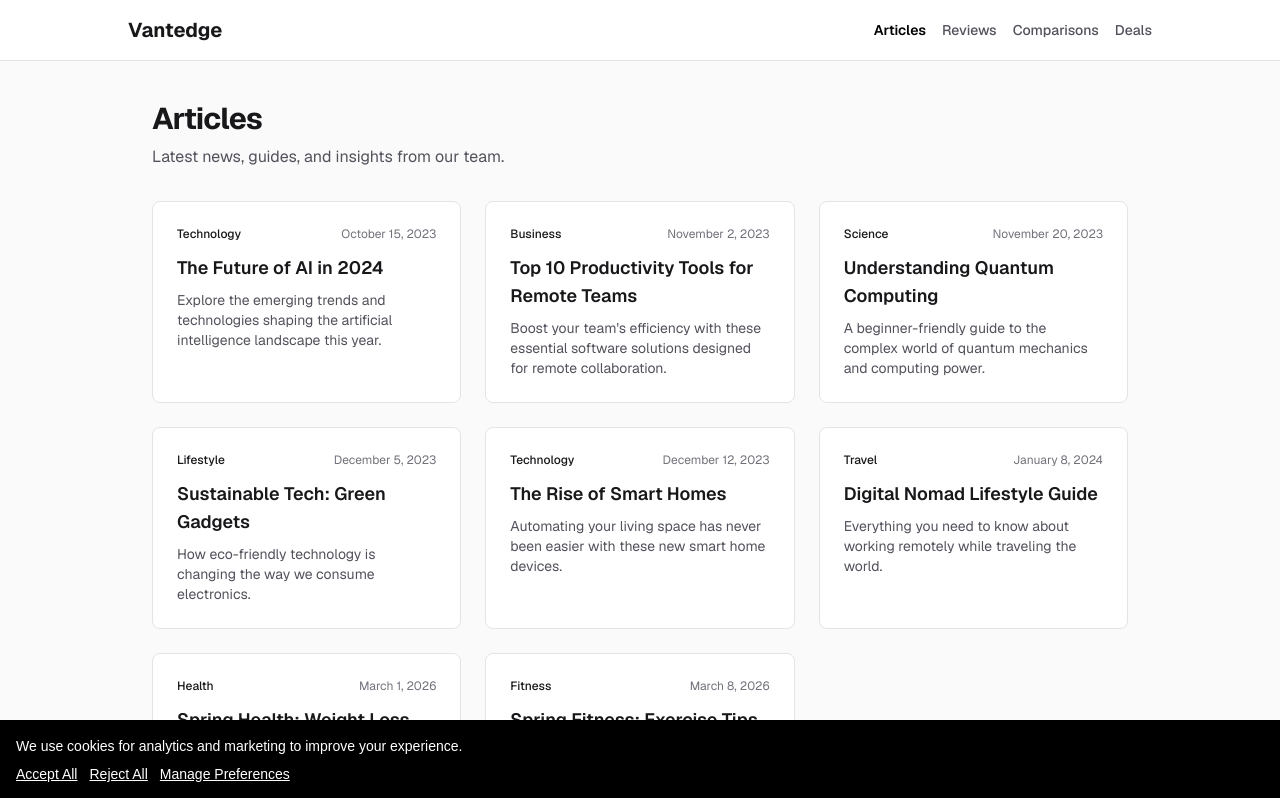
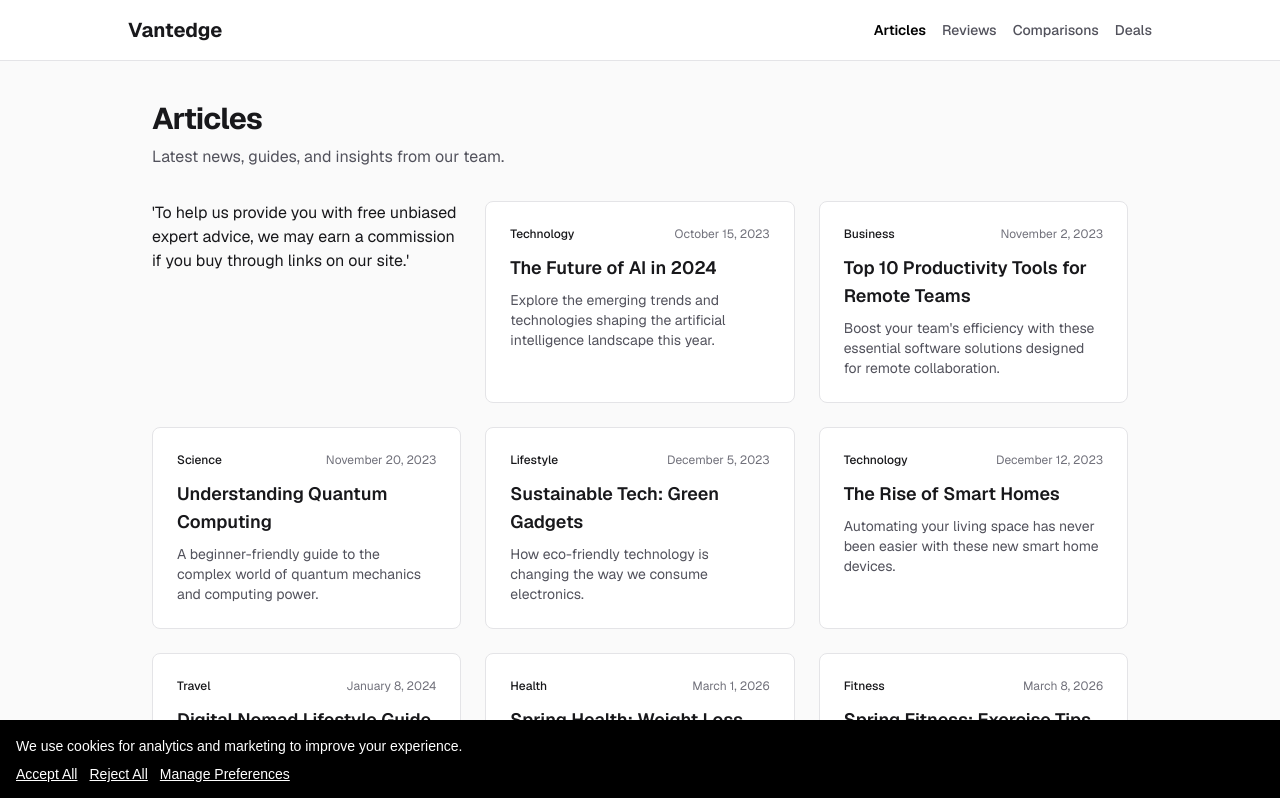
Before and after one commit to uchennaezeilo/vantedge, a Next.js app: page /articles in a window 1280 px wide. Shown: the top 798 px of the page. Built offline with nearby package versions, Linux system fonts and the light colour scheme.

Commit message:
Updating articles slug

```diff
--- a/app/articles/page.tsx
+++ b/app/articles/page.tsx
@@ -25,6 +25,7 @@ export default function ArticlesPage() {
         </div>
 
         <div className="grid gap-6 sm:grid-cols-2 lg:grid-cols-3">
+          'To help us provide you with free unbiased expert advice, we may earn a commission if you buy through links on our site.'
           {ALL_ARTICLES.map((article) => (
             <Link
               key={article.id}
```
